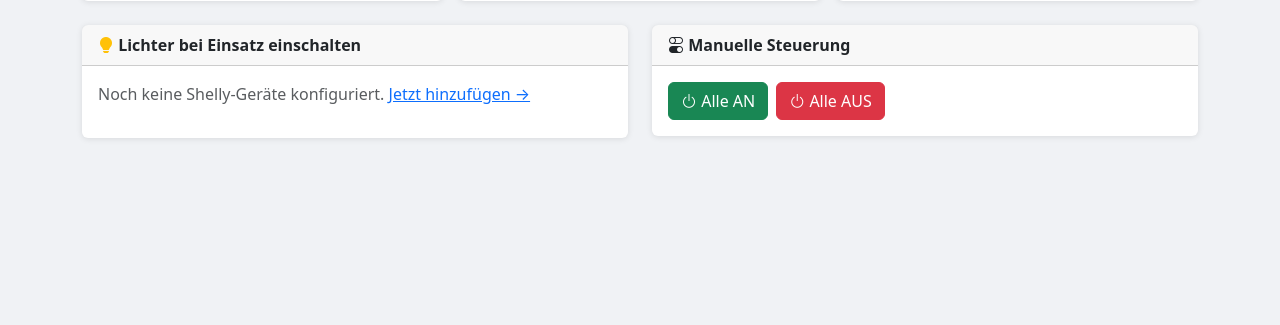
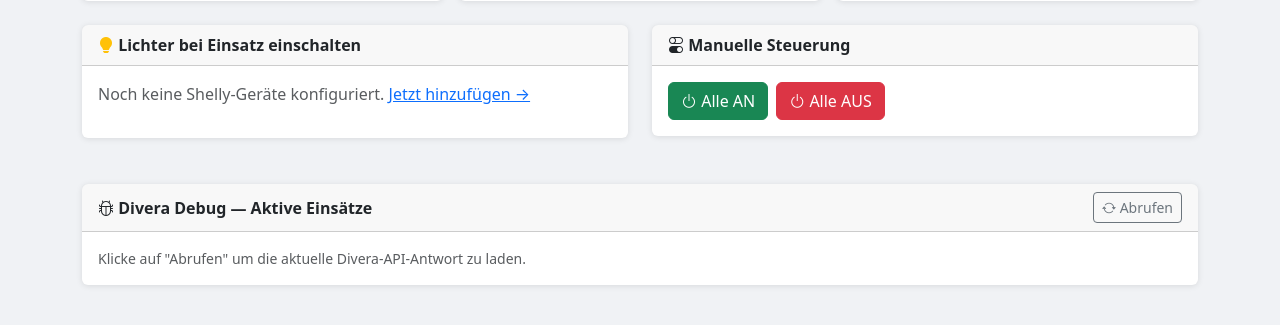
Before and after one commit to drunkler/Divera247-SmartHome, a Flask app: page / in a window 1280 px wide. Shown: the part 158-483 px from the top of the page. Run offline with Flask 3, Linux system fonts and the light colour scheme; the visitor is signed in with stand-in values (Sample User, id 1).

Commit message:
Add Divera debug panel to dashboard
api/divera-debug fetches last-alarm and returns raw response.
Dashboard shows alarm fields or no-alarm message, with expandable JSON.

Co-Authored-By: Claude Sonnet 4.6 <noreply@anthropic.com>

```diff
--- a/app.py
+++ b/app.py
@@ -343,6 +343,25 @@ def manual_off():
     return redirect(url_for("index"))
 
 
+@app.route("/api/divera-debug")
+@login_required
+def api_divera_debug():
+    cfg = cfg_module.load()
+    key = cfg.get("divera_access_key", "").strip()
+    if not key:
+        return jsonify({"ok": False, "error": "Kein API-Key konfiguriert."})
+    try:
+        import requests as req
+        resp = req.get(
+            "https://www.divera247.com/api/last-alarm",
+            params={"accesskey": key},
+            timeout=10,
+        )
+        return jsonify({"ok": True, "status_code": resp.status_code, "data": resp.json()})
+    except Exception as e:
+        return jsonify({"ok": False, "error": str(e)})
+
+
 @app.route("/api/state")
 @login_required
 def api_state():
--- a/templates/index.html
+++ b/templates/index.html
@@ -122,15 +122,85 @@
 </div>
 {% endif %}
 
+<!-- Divera Debug -->
+<div class="card mt-4">
+  <div class="card-header d-flex justify-content-between align-items-center">
+    <span class="fw-bold"><i class="bi bi-bug"></i> Divera Debug — Aktive Einsätze</span>
+    <button class="btn btn-outline-secondary btn-sm" onclick="loadDebug(this)">
+      <i class="bi bi-arrow-repeat"></i> Abrufen
+    </button>
+  </div>
+  <div class="card-body p-0">
+    <div id="debug-out" class="p-3 text-muted small">Klicke auf "Abrufen" um die aktuelle Divera-API-Antwort zu laden.</div>
+  </div>
+</div>
+
 {% endblock %}
 
 {% block scripts %}
 <script>
-  // Auto-refresh Status alle 15 Sekunden
-  setInterval(() => {
-    fetch('/api/state').then(r => r.json()).then(s => {
-      const dot = document.querySelector('.status-dot:first-child');
+function loadDebug(btn) {
+  const out = document.getElementById('debug-out');
+  btn.disabled = true;
+  btn.innerHTML = '<span class="spinner-border spinner-border-sm"></span>';
+  out.innerHTML = '<span class="text-muted">Lade...</span>';
+
+  fetch('/api/divera-debug')
+    .then(r => r.json())
+    .then(d => {
+      btn.disabled = false;
+      btn.innerHTML = '<i class="bi bi-arrow-repeat"></i> Abrufen';
+
+      if (!d.ok) {
+        out.innerHTML = `<span class="text-danger"><i class="bi bi-x-circle"></i> ${d.error}</span>`;
+        return;
+      }
+
+      const data = d.data;
+      const success = data?.success;
+      const alarm = data?.data;
+
+      if (!success || !alarm || !alarm.id) {
+        out.innerHTML = `
+          <div class="alert alert-warning mb-0 rounded-0 border-0">
+            <i class="bi bi-info-circle"></i> Divera meldet <strong>keinen aktiven Einsatz</strong>
+            ${!success && data?.error ? `<br><small class="text-muted">${data.error}</small>` : ''}
+          </div>`;
+        return;
+      }
+
+      const ts = alarm.date ? new Date(alarm.date * 1000).toLocaleString('de-DE') : '—';
+      const fields = [
+        ['ID',        alarm.id],
+        ['Titel',     alarm.title || '—'],
+        ['Stichwort', alarm.text || '—'],
+        ['Adresse',   alarm.address || '—'],
+        ['Datum',     ts],
+        ['Koordinaten', alarm.lat ? `${alarm.lat}, ${alarm.lng}` : '—'],
+      ];
+
+      const rows = fields.map(([k, v]) =>
+        `<tr><td class="text-muted pe-3" style="white-space:nowrap">${k}</td><td><strong>${v}</strong></td></tr>`
+      ).join('');
+
+      out.innerHTML = `
+        <div class="p-3 border-bottom">
+          <span class="badge bg-danger me-2">Einsatz aktiv</span>
+          <span class="text-muted small">HTTP ${d.status_code}</span>
+        </div>
+        <div class="p-3">
+          <table class="table table-sm table-borderless mb-3">${rows}</table>
+          <details>
+            <summary class="text-muted small" style="cursor:pointer">Rohdaten (JSON)</summary>
+            <pre class="mt-2 p-2 bg-light rounded small" style="max-height:300px;overflow:auto">${JSON.stringify(data, null, 2)}</pre>
+          </details>
+        </div>`;
+    })
+    .catch(e => {
+      btn.disabled = false;
+      btn.innerHTML = '<i class="bi bi-arrow-repeat"></i> Abrufen';
+      out.innerHTML = `<span class="text-danger"><i class="bi bi-x-circle"></i> Verbindungsfehler: ${e}</span>`;
     });
-  }, 15000);
+}
 </script>
 {% endblock %}
```
